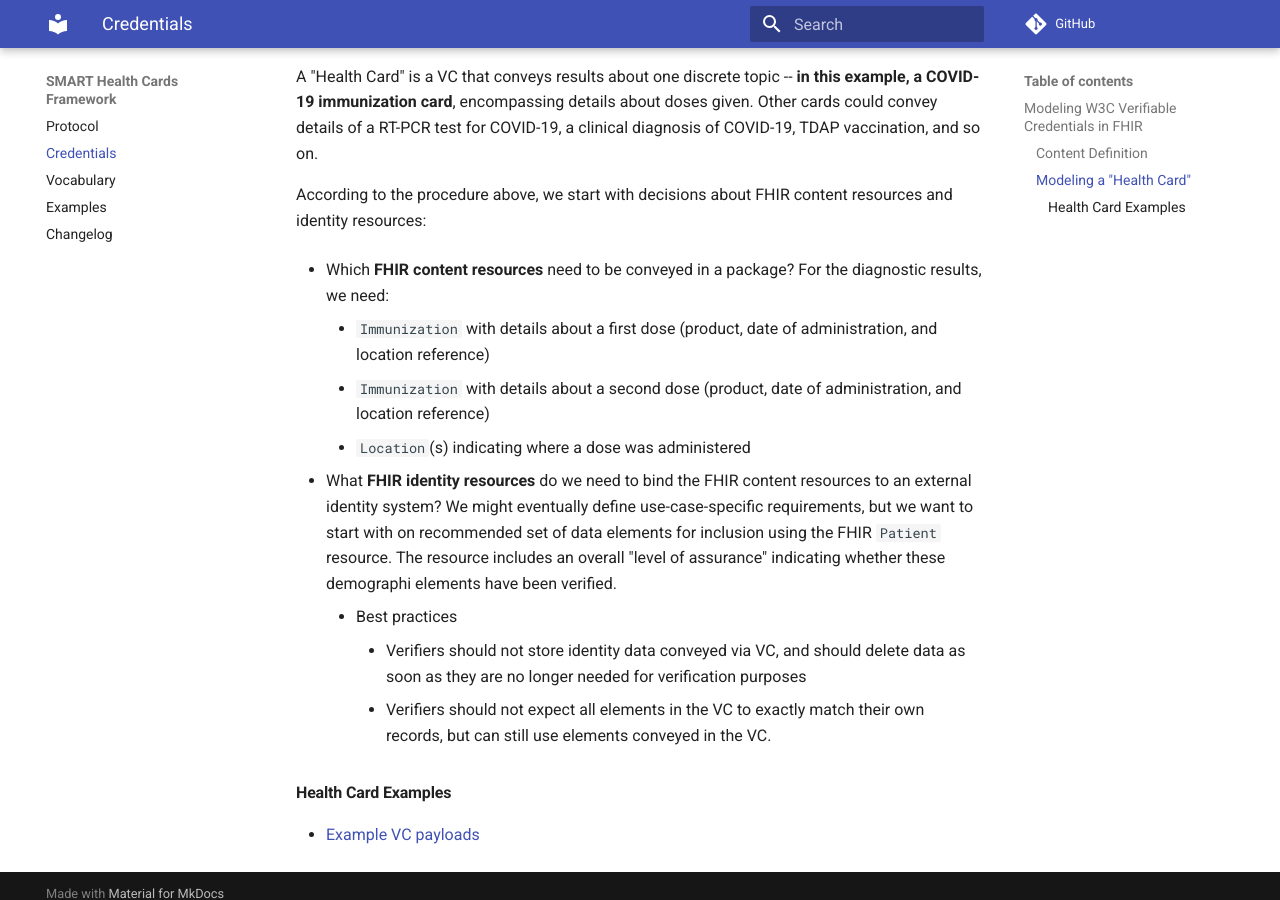
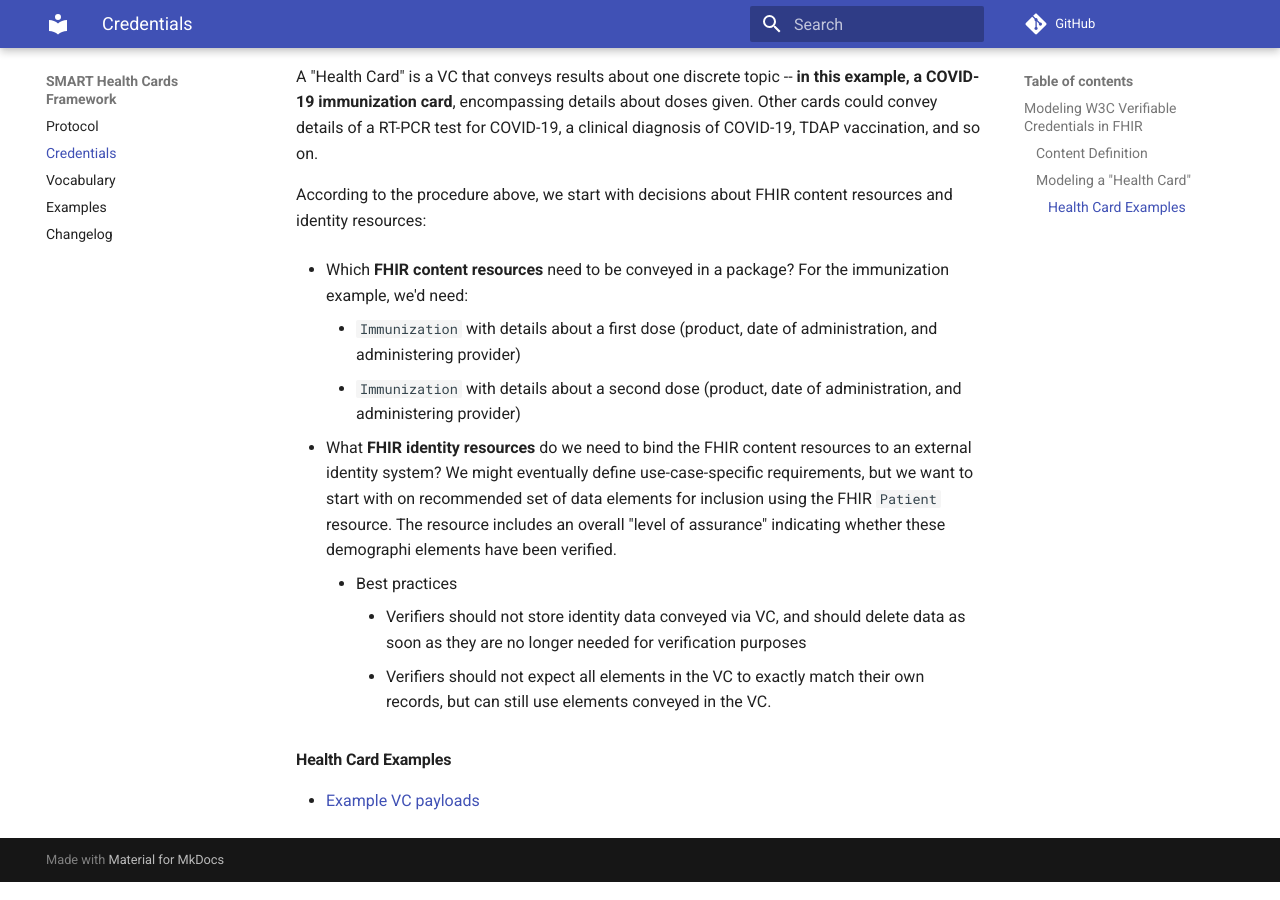
Before and after one commit to smart-on-fhir/health-cards, an MkDocs documentation site: the page built from docs/credential-modeling.md, in a window 1280 px wide and 900 px high, scrolled down 1199 px. Built offline with MkDocs 1.6.1 and Material for MkDocs 9.7.7, drawn with Linux system fonts in a browser that asks for light colours; comment, search, counter and statistics services are not loaded.

Commit message:
Fix example in credential modeling overview

```diff
--- a/docs/credential-modeling.md
+++ b/docs/credential-modeling.md
@@ -43,10 +43,9 @@ A "Health Card" is a VC that conveys results about one discrete topic -- **in th
 
 According to the procedure above, we start with decisions about FHIR content resources and identity resources:
 
-* Which **FHIR content resources** need to be conveyed in a package? For the diagnostic results, we need:
-    * `Immunization` with details about a first dose (product, date of administration, and location reference)
-    * `Immunization` with details about a second dose (product, date of administration, and location reference)
-    * `Location`(s) indicating where a dose was administered
+* Which **FHIR content resources** need to be conveyed in a package? For the immunization example, we'd need:
+    * `Immunization` with details about a first dose (product, date of administration, and administering provider)
+    * `Immunization` with details about a second dose (product, date of administration, and administering provider)
 
 * What **FHIR identity resources** do we need to bind the FHIR content resources to an external identity system? We might eventually define use-case-specific requirements, but we want to start with on recommended set of data elements for inclusion using the FHIR `Patient` resource. The resource includes an overall "level of assurance" indicating whether these demographi elements have been verified.
 
```
